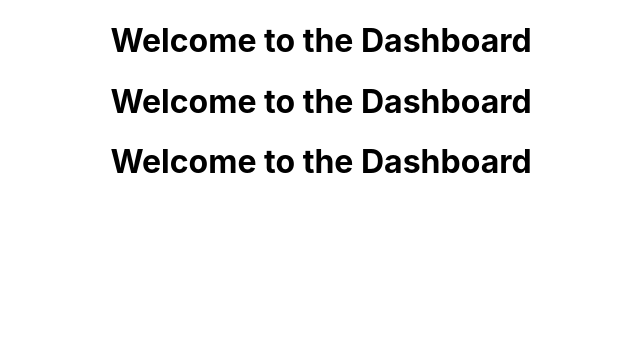
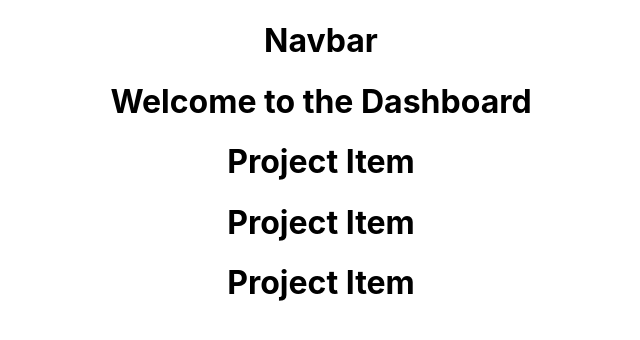
Before and after one commit to taskintx/AgileIntPPMTool, a React (Create React App) app in the folder ppmtool-react-client/: page / in a window 1280 px wide. Shown: the top 340 px of the page, without its empty margins (319-959 px from the left). Built offline with nearby package versions, Linux system fonts and the light colour scheme; the HTML template or start-up script is replaced by a standard one.

Commit message:
branch13

```diff
--- a/ppmtool-react-client/src/App.js
+++ b/ppmtool-react-client/src/App.js
@@ -1,12 +1,14 @@
 import './App.css';
 import Dashboard from './components/Dashboard';
+import Header from './components/Layout/Header';
 
 function App() {
   return (
     <div className="App">
+
+      <Header />
       <Dashboard />
-      <Dashboard />
-      <Dashboard />
+
 
     </div>
   );
--- a/ppmtool-react-client/src/components/Dashboard.js
+++ b/ppmtool-react-client/src/components/Dashboard.js
@@ -1,8 +1,16 @@
 import React, { Component } from 'react';
+import ProjectItem from './Project/ProjectItem';
 
 class Dashboard extends Component {
   render() {
-    return <h1>Welcome to the Dashboard</h1>
+    return(
+    <div>
+        <h1>Welcome to the Dashboard</h1>
+            <ProjectItem />
+            <ProjectItem />
+            <ProjectItem />
+    </div>
+    );
   }
 }
 export default Dashboard;
--- /dev/null
+++ b/ppmtool-react-client/src/components/Layout/Header.js
@@ -0,0 +1,10 @@
+import React, { Component } from 'react';
+
+class Header extends Component {
+  render() {
+    return <div>
+        <h1>Navbar</h1>
+    </div>;
+  }
+}
+export default Header;
--- /dev/null
+++ b/ppmtool-react-client/src/components/Project/ProjectItem.js
@@ -0,0 +1,8 @@
+import React, { Component } from 'react';
+
+class ProjectItem extends Component {
+  render() {
+    return (<h1>Project Item</h1>);
+  }
+}
+export default ProjectItem;
```
